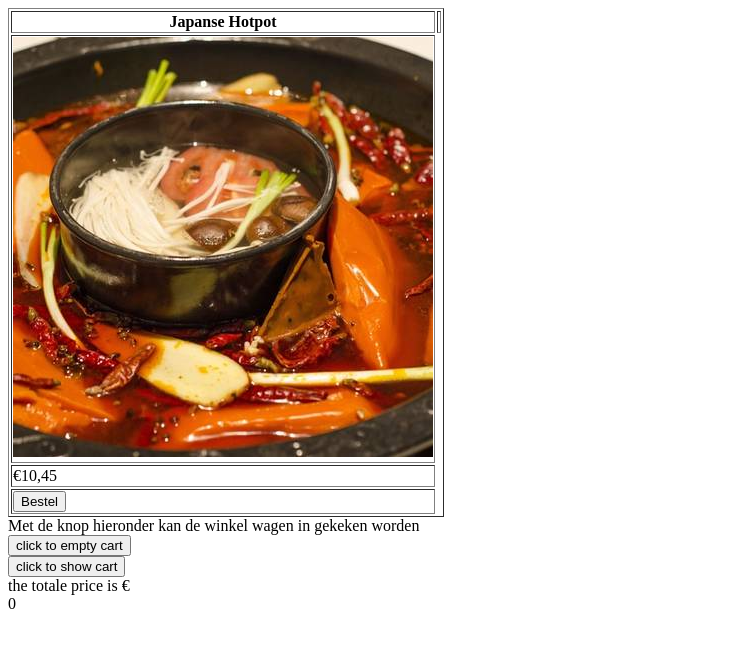
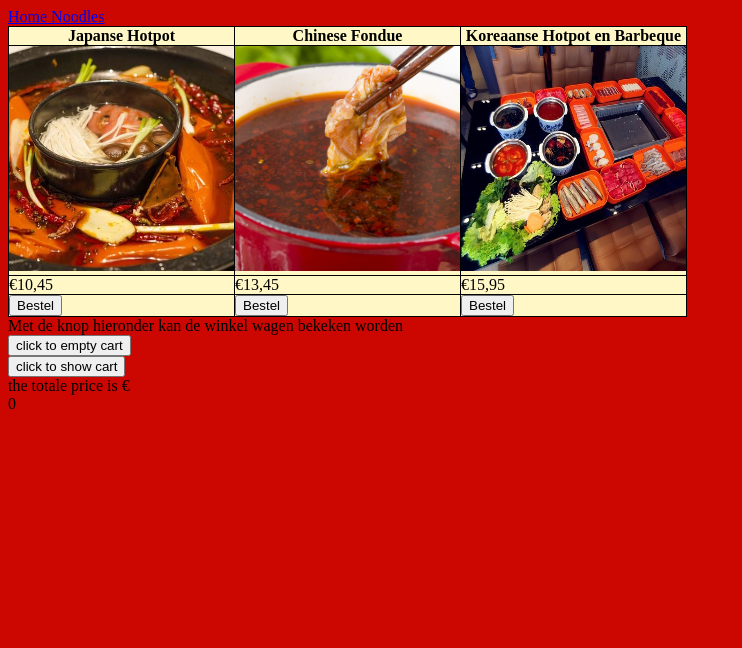
Before and after one commit to KyleLukassen/TakeAwayAMO, a plain HTML site: page Hotpot.html in a window 1280 px wide. Shown: the whole page, without its empty margins (0-742 px from the left). Drawn offline with Linux system fonts and the light colour scheme.

Commit message:
Hotpot update

```diff
--- a/Hotpot.html
+++ b/Hotpot.html
@@ -5,35 +5,39 @@
     <meta name="viewport" content="width=device-width, initial-scale=1.0">
     <!--Link naar de Javascript winkel wagen-->
     <script src="./JS/Shoppingcart.js"></script>
+    <link rel="stylesheet" type="text/css" href="./stylesheet/style.css">
     <title>Hotpot Gerechten</title>
 </head>
-<body>
-    <table border="solid black 1px">
+<body class="HotpotBody">
+    <nav>
+        <a href="./Index.html">Home </a><a href="./Noodle.html">Noodles</a>
+    </nav>
+    <table class="GerechtenHotpot">
         <!--Naam vaan het gerecht-->
         <tr>
-            <th>Japanse Hotpot</th><th></th>
+            <th>Japanse Hotpot</th><th>Chinese Fondue</th><th>Koreaanse Hotpot en Barbeque</th>
         </tr>
         <!--Afbeelding van het gerecht-->
         <tr>
-            <td><img src="./img/Japanse Hotpot.jpg"></td>
+            <td><img src="./img/Japanse Hotpot.jpg" class="Hotpotimg"></td><td><img src="./img/Chinese Fondue.jpg" class="Hotpotimg"></td><td><img src="./img/Korean-BBQ-Hotpot.jpg" class="Hotpotimg"></td>
         </tr>
         <!--bedrag van het gerecht-->
         <tr>
-            <td>€10,45</td>
+            <td>€10,45</td><td>€13,45</td><td>€15,95</td>
         </tr>
         <!--Bestelknop waarmee het in een Javascript array op geslagen wordt-->
         <!--De Onclick functie voegt de gegevens toe aan het array in Javascript, het eerste gegeven is de naam van het gerecht, het tweede gegeven is het bedrag. het scheidings teken vaan het bedrag is een punt(.).-->
         <tr>
-            <td><button onclick= "AddtoCart('Japanse Hotpot', 10.45)">Bestel</button></td>
+            <td><button onclick= "AddtoCart('Japanse Hotpot', 10.45)">Bestel</button></td><td><button onclick= "AddtoCart('Chinese Fondue', 13.45)">Bestel</button></td><td><button onclick= "AddtoCart('Koreaanse Hotpot en BBQ', 15.95)">Bestel</button></td>
         </tr>
     </table>
 
-    Met de knop hieronder kan de winkel wagen in gekeken worden<br>
+    Met de knop hieronder kan de winkel wagen bekeken worden<br>
     <!-- knopen voor het laten zien en leegmaken van de winkelwagen. de eerste knop is om de winkel wagen leeg te maken, de tweede om deze te laten zien-->
 <button onclick="EmptyCart()"> click to empty cart</button><br>
 <button onclick= "ShowCart()"> click to show cart</button><br>
-<div id="table" ></div>
+<div id="Rekening" ></div>
 <!-- het laten zien van de totaal prijs-->
-<div class="fixed" >the totale price is €</div> <div id="totale" class = "fixed">0</div>
+<div class="fixed" >the totale price is €</div><div id="totale" class = "fixed">0</div>
 </body>
 </html>
--- a/JS/Shoppingcart.js
+++ b/JS/Shoppingcart.js
@@ -32,8 +32,8 @@ for (var i = 0; i < aShoppingCart.length;i++){
 	Cart+="</tr>";
 }
 Cart+="</table>"
-//deze lijn zet de tabel in de div met ID(table)
-document.getElementById("table").innerHTML=Cart;
+//deze lijn zet de tabel in de div met ID(Rekening)
+document.getElementById("Rekening").innerHTML=Cart;
 
 //het berekenen van het totaal
 for(var T = 0; T < aShoppingCart.length; T++){
--- a/stylesheet/style.css
+++ b/stylesheet/style.css
@@ -0,0 +1,49 @@
+/*styling van de pagina zelf*/
+.HotpotBody{
+    background-color: #CC0701 ;
+
+}
+/*styling van de images in de table*/
+.Hotpotimg{
+    width: 225px;
+    height: 225px;
+}
+/*CSS animatie die de table met gerechten de pagina in laat glijden*/
+.GerechtenHotpot{
+    animation-duration: 3s;
+    animation-name: slidein;
+}
+@keyframes slidein {
+    from {
+      margin-left: 100%;
+    }
+
+    to {
+      margin-left: 0%;
+    }
+}
+/*styling van de table*/
+.HotpotBody table{
+    border: solid black 1px;
+    margin: 0px;
+    padding: 0px;
+    border-collapse: collapse;
+    background-color: #fff7c6;
+}
+.HotpotBody table th{
+    border: solid black 1px;
+    margin: 0px;
+    padding: 0px;
+}
+.HotpotBody table tr{
+    border: solid black 1px;
+    margin: 0px;
+    padding: 0px;
+}
+.HotpotBody table td{
+    border: solid black 1px;
+    margin: 0px;
+    padding: 0px;
+    border-spacing: 0px;
+
+}
```
Also changed, not shown: img/Chinese Fondue.jpg (added), img/Korean-BBQ-Hotpot.jpg (added).
